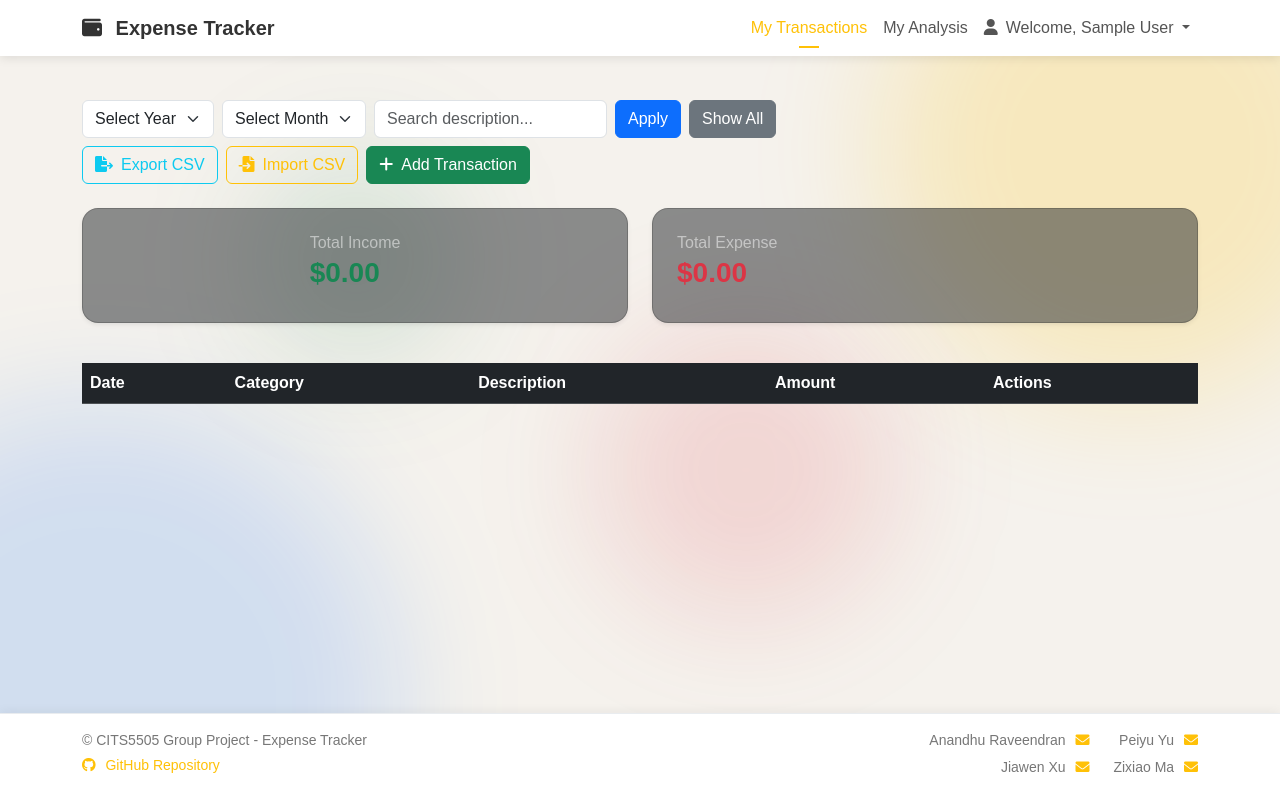
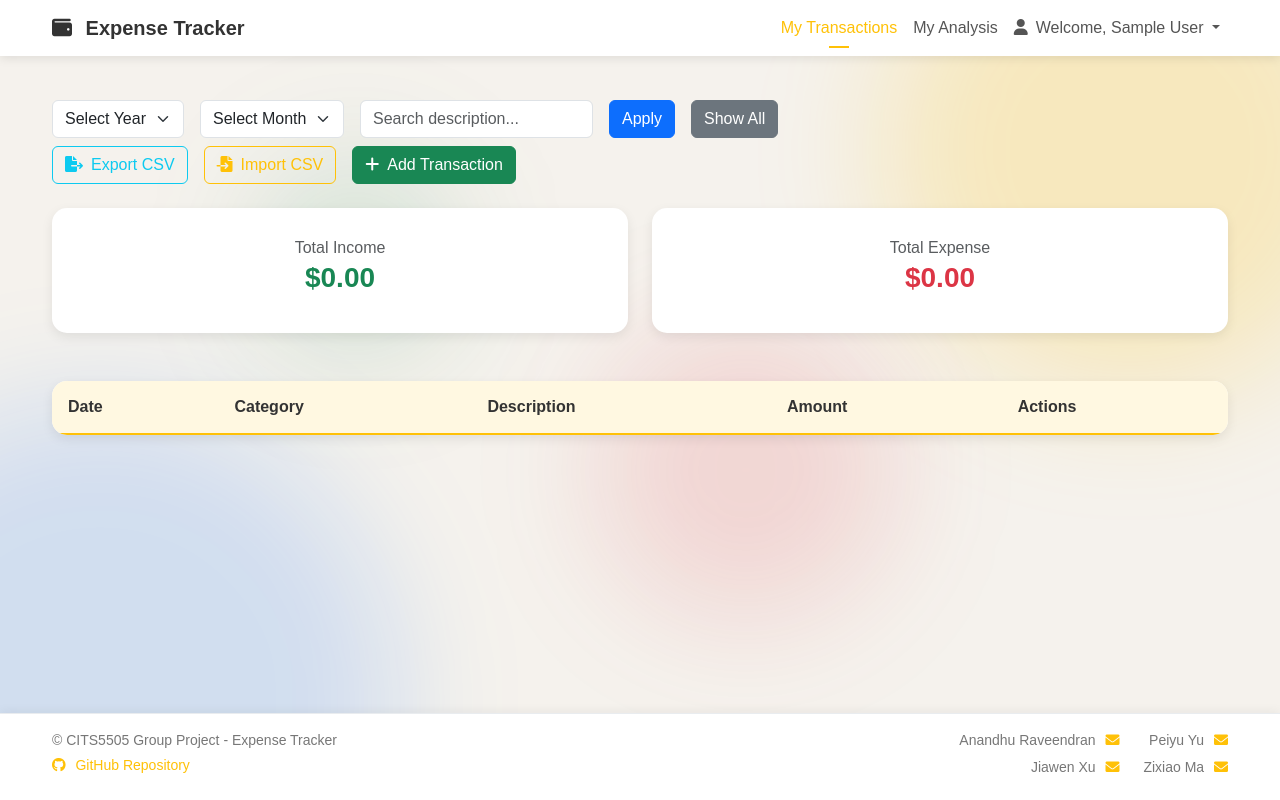
Before and after one commit to Jwxxi/CITS5505_Group16_Project, a Flask app: page /transactions in a window 1280 px wide. Run offline with Flask 3, Linux system fonts and the light colour scheme; the visitor is signed in with stand-in values (Sample User, id 1); data comes from the database, SQL or seed files in the repository; data that the repository does not hold is empty; some libraries are stand-ins or nearby versions.

Commit message:
Enhance transaction page layout and styling: improved table design, and refined input fields for better user experience.

```diff
--- a/static/css/style.css
+++ b/static/css/style.css
@@ -68,16 +68,20 @@ body {
 /*=====================
   =  Form / Card Styles =
   =====================*/
+.container {
+  max-width: 1200px;
+  margin: 0 auto;
+}
+
 .form-card {
-  background-color: #ffffff;
+  background: #fff;
   border-radius: 15px;
-  box-shadow: 0 15px 35px rgba(0, 0, 0, 0.1);
+  padding: 30px;
+  box-shadow: 0 4px 12px rgba(0, 0, 0, 0.08);
+  margin-bottom: 24px;
   width: 100%;
-  max-width: 450px;
-  padding: 30px;
-  margin: 0 auto;
-  border: 1px solid rgba(0, 0, 0, 0.05);
 }
+
 .inner-card {
   background-color: #f9f9f9;
   border-radius: 12px;
@@ -95,13 +99,10 @@ body {
   =  Form Input Fields =
   ====================*/
 .custom-input {
-  border: none;
-  border-bottom: 2px solid rgba(255, 193, 7, 0.5);
-  padding: 12px 5px;
-  margin-bottom: 20px;
-  background-color: transparent;
-  color: #333;
-  transition: all 0.3s ease;
+  border: 1px solid #ddd;
+  border-radius: 8px;
+  padding: 10px 12px;
+  font-size: 1rem;
 }
 .custom-input:focus {
   box-shadow: none;
@@ -130,6 +131,7 @@ body {
   letter-spacing: 1px;
   transition: all 0.3s ease;
   box-shadow: 0 5px 15px rgba(255, 193, 7, 0.3);
+  min-width: 80px;
 }
 .signup-btn:hover {
   background: linear-gradient(45deg, #ff9800, #ffc107);
@@ -150,6 +152,16 @@ body {
 .sign-in-link a:hover {
   color: #ff9800;
   text-decoration: underline;
+}
+
+.btn-outline-secondary {
+  min-width: 90px;
+}
+.gap-2 > * {
+  margin-right: 8px;
+}
+.gap-2 > *:last-child {
+  margin-right: 0;
 }
 
 /*===============
@@ -294,3 +306,41 @@ body {
   margin-top: 2rem;
   min-height: 300px;
 }
+.custom-table {
+  width: 100%;
+  border-radius: 15px;
+  box-shadow: 0 4px 12px rgba(0, 0, 0, 0.08);
+  overflow: hidden;
+  background: #fff;
+  margin-bottom: 24px;
+}
+.custom-table th,
+.custom-table td {
+  padding: 14px 16px;
+  border-bottom: 1px solid #f0f0f0;
+  color: #333;
+}
+.custom-table thead tr {
+  background: #fff8e1;
+  color: #333;
+  border-bottom: 2px solid #ffc107;
+}
+.custom-table tbody tr:hover {
+  background: #fffbe6;
+}
+.custom-table tbody td,
+.custom-table tbody th {
+  color: #333 !important;
+}
+
+.summary-card {
+  min-height: 120px;
+  display: flex;
+  flex-direction: column;
+  align-items: center;
+  justify-content: center;
+}
+
+.text-center {
+  text-align: center;
+}
--- a/templates/transactions.html
+++ b/templates/transactions.html
@@ -1,11 +1,10 @@
-{% extends 'base.html' %}
-
-{% block title %}My Transactions - Expense Tracker{% endblock %}
-
-{% block content %}
+{% extends 'base.html' %} {% block title %}My Transactions - Expense Tracker{%
+endblock %} {% block content %}
 
 <!-- Filter Controls -->
-<div class="d-flex flex-wrap justify-content-between align-items-center mb-4 gap-2">
+<div
+  class="d-flex flex-wrap justify-content-between align-items-center mb-4 gap-2"
+>
   <div class="d-flex flex-wrap gap-2">
     <select id="yearFilter" class="form-select w-auto">
       <option value="">Select Year</option>
@@ -25,7 +24,12 @@
       <option value="11">November</option>
       <option value="12">December</option>
     </select>
-    <input type="text" id="descriptionSearch" class="form-control w-auto" placeholder="Search description...">
+    <input
+      type="text"
+      id="descriptionSearch"
+      class="form-control w-auto"
+      placeholder="Search description..."
+    />
     <button class="btn btn-primary" id="applyFilter">Apply</button>
     <button class="btn btn-secondary" id="showAll">Show All</button>
   </div>
@@ -33,36 +37,44 @@
     <button class="btn btn-outline-info" id="exportCsv">
       <i class="fas fa-file-export me-2"></i>Export CSV
     </button>
-    <button class="btn btn-outline-warning" data-bs-toggle="modal" data-bs-target="#importCsvModal">
+    <button
+      class="btn btn-outline-warning"
+      data-bs-toggle="modal"
+      data-bs-target="#importCsvModal"
+    >
       <i class="fas fa-file-import me-2"></i>Import CSV
     </button>
-    <button class="btn btn-success" id="addTransaction" data-bs-toggle="modal" data-bs-target="#addTransactionModal">
+    <button
+      class="btn btn-success"
+      id="addTransaction"
+      data-bs-toggle="modal"
+      data-bs-target="#addTransactionModal"
+    >
       <i class="fas fa-plus me-2"></i>Add Transaction
     </button>
   </div>
 </div>
 
-<!-- Stylish Income/Expense Summary -->
+
+  <!-- Summary area -->
   <div class="row mb-4">
-  <div class="col-md-6 mb-3">
-    <div class="card shadow-sm p-4 bg-dark bg-opacity-50 rounded-4 d-flex justify-content-between align-items-center">
-      <div>
-        <h6 class="text-white-50 mb-1">Total Income</h6>
-        <h3 id="totalIncome" class="text-success fw-bold">$0.00</h3>
+    <div class="col-md-6">
+      <div class="form-card summary-card text-center">
+        <h6 class="text-muted mb-1">Total Income</h6>
+        <h3 id="totalIncome" class="text-success fw-bold">$1000.00</h3>
       </div>
     </div>
-  </div>
-  <div class="col-md-6 mb-3">
-    <div class="card shadow-sm p-4 bg-dark bg-opacity-50 rounded-4">
-      <h6 class="text-white-50 mb-1">Total Expense</h6>
-      <h3 id="totalExpense" class="text-danger fw-bold">$0.00</h3>
+    <div class="col-md-6">
+      <div class="form-card summary-card text-center">
+        <h6 class="text-muted mb-1">Total Expense</h6>
+        <h3 id="totalExpense" class="text-danger fw-bold">$420.00</h3>
       </div>
     </div>
   </div>
 
-<!-- Transactions Table -->
-<table class="table table-striped table-hover">
-  <thead class="table-dark">
+  <!-- Table area -->
+  <table class="custom-table">
+    <thead>
       <tr>
         <th>Date</th>
         <th>Category</th>
@@ -73,21 +85,52 @@
     </thead>
     <tbody id="transactionsTableBody"></tbody>
   </table>
+</div>
 
 <!-- Add/Edit Transaction Modal -->
-<div class="modal fade" id="addTransactionModal" tabindex="-1" aria-labelledby="addTransactionModalLabel" aria-hidden="true">
+<div
+  class="modal fade"
+  id="addTransactionModal"
+  tabindex="-1"
+  aria-labelledby="addTransactionModalLabel"
+  aria-hidden="true"
+>
   <div class="modal-dialog">
     <div class="modal-content">
       <form id="transactionForm" class="p-3">
         <div class="modal-header">
-          <h5 class="modal-title" id="addTransactionModalLabel">Add Transaction</h5>
-          <button type="button" class="btn-close" data-bs-dismiss="modal" aria-label="Close"></button>
+          <h5 class="modal-title" id="addTransactionModalLabel">
+            Add Transaction
+          </h5>
+          <button
+            type="button"
+            class="btn-close"
+            data-bs-dismiss="modal"
+            aria-label="Close"
+          ></button>
         </div>
         <div class="modal-body">
-          <input type="hidden" name="transaction_id" id="transactionId">
-          <input type="text" name="description" class="form-control mb-3" placeholder="Description" required>
-          <input type="number" name="amount" class="form-control mb-3" placeholder="Amount" step="0.01" required>
-          <select name="category_id" class="form-select mb-3" required>
+          <input type="hidden" name="transaction_id" id="transactionId" />
+          <input
+            type="text"
+            name="description"
+            class="form-control custom-input mb-3"
+            placeholder="Description"
+            required
+          />
+          <input
+            type="number"
+            name="amount"
+            class="form-control custom-input mb-3"
+            placeholder="Amount"
+            step="0.01"
+            required
+          />
+          <select
+            name="category_id"
+            class="form-select custom-input mb-3"
+            required
+          >
             <option value="">Select Category</option>
             <optgroup label="Income">
               {% for category in categories if category.type == 'income' %}
@@ -100,7 +143,12 @@
               {% endfor %}
             </optgroup>
           </select>
-          <input type="date" name="date" class="form-control mb-3" required>
+          <input
+            type="date"
+            name="date"
+            class="form-control custom-input mb-3"
+            required
+          />
         </div>
         <div class="modal-footer">
           <button type="submit" class="btn btn-primary w-100">Save</button>
@@ -111,16 +159,39 @@
 </div>
 
 <!-- Import CSV Modal -->
-<div class="modal fade" id="importCsvModal" tabindex="-1" aria-labelledby="importCsvModalLabel" aria-hidden="true">
+<div
+  class="modal fade"
+  id="importCsvModal"
+  tabindex="-1"
+  aria-labelledby="importCsvModalLabel"
+  aria-hidden="true"
+>
   <div class="modal-dialog">
-    <form id="importCsvForm" enctype="multipart/form-data" class="modal-content p-3">
+    <form
+      id="importCsvForm"
+      enctype="multipart/form-data"
+      class="modal-content p-3"
+    >
       <div class="modal-header">
         <h5 class="modal-title">Import Transactions from CSV</h5>
-        <button type="button" class="btn-close" data-bs-dismiss="modal" aria-label="Close"></button>
+        <button
+          type="button"
+          class="btn-close"
+          data-bs-dismiss="modal"
+          aria-label="Close"
+        ></button>
       </div>
       <div class="modal-body">
-        <input type="file" name="file" class="form-control" accept=".csv" required />
-        <div class="form-text mt-2">Expected CSV: date, description, amount, category_id</div>
+        <input
+          type="file"
+          name="file"
+          class="form-control"
+          accept=".csv"
+          required
+        />
+        <div class="form-text mt-2">
+          Expected CSV: date, description, amount, category_id
+        </div>
       </div>
       <div class="modal-footer">
         <button type="submit" class="btn btn-primary w-100">Upload CSV</button>
@@ -129,8 +200,6 @@
   </div>
 </div>
 
-{% endblock %}
-
-{% block scripts %}
+{% endblock %} {% block scripts %}
 <script src="{{ url_for('static', filename='js/transactions.js') }}"></script>
 {% endblock %}
```
Lines whose indentation alone changed are shown as unchanged.
